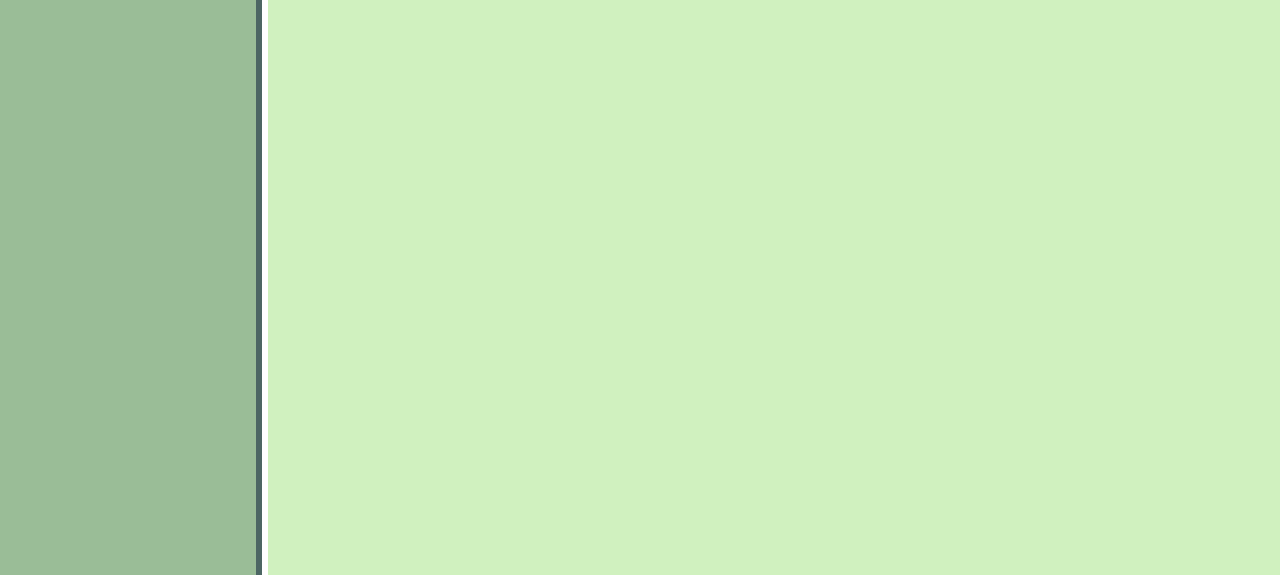
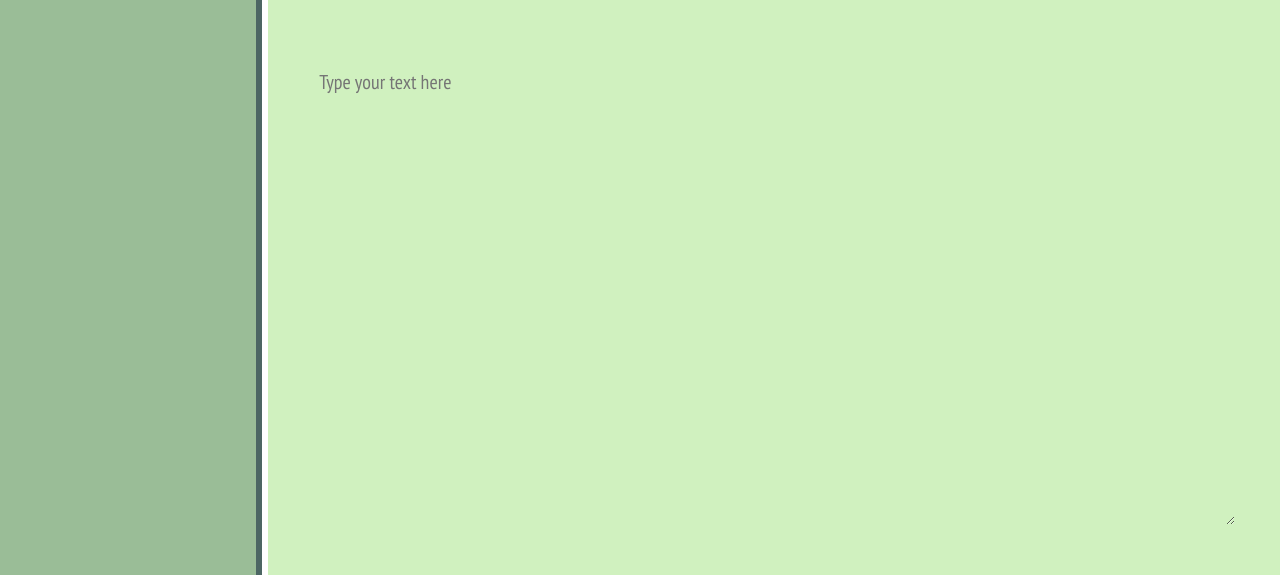
Before and after one commit to BassGI1/notesapp, a React (Create React App) app: page / in a window 1280 px wide. Shown: the part 222-797 px from the top of the page. Built offline with nearby package versions, Linux system fonts and the light colour scheme.

Commit message:
only thing left is the textarea (for now at least)

```diff
--- a/src/App.js
+++ b/src/App.js
@@ -8,8 +8,8 @@ export default function App() {
 
   const [moveRight, setMoveRight] = useState(false)
   const [moveLeft, setMoveLeft] = useState(false)
-  const [currentNote, setCurrentNote] = useState('')
-  const [notes, setNotes] = useState(() => [])
+  const [currentNote, setCurrentNote] = useState('         ')
+  const [notes, setNotes] = useState(JSON.parse(localStorage.getItem('notes')) || [])
 
   const move = () => {
     if (!moveRight){
@@ -28,8 +28,8 @@ export default function App() {
       <div className="topleft">
         <img src={logo} alt="not found" onClick={move} className={`${moveRight ? "moveright" : ''} ${moveLeft ? "moveleft" : ''} logoimage`}/>
       </div>
-      <Topbar notes={notes} currentNote={currentNote} setCurrentNote={setCurrentNote}/>
-      <Sidebar notes={notes} setNotes={setNotes} setCurrentNote={setCurrentNote}/>
+      <Topbar notes={notes} currentNote={currentNote} setCurrentNote={setCurrentNote} setNotes={setNotes}/>
+      <Sidebar notes={notes} setNotes={setNotes} setCurrentNote={setCurrentNote} currentNote={currentNote}/>
       <Noteviewer currentNote={currentNote} setCurrentNote={setCurrentNote} notes={notes} setNotes={setNotes}/>
     </div>
 
--- a/src/components/Noteselect.js
+++ b/src/components/Noteselect.js
@@ -1,11 +1,26 @@
 import React from "react";
 
-export default function Noteselect({title, currentNote, setCurrentNote}) {
+export default function Noteselect({title, currentNote, setCurrentNote, notes, setNotes}) {
 
     return (
 
         <div onClick={() => setCurrentNote(title)} className={`${currentNote === title ? 'highernoteselect' : 'noteselect'}`}>
-            {title.length > 11 ? title.substring(0, 11) + "..." : title}
+            <p style={{position: "absolute"}}>{title.length > 11 ? title.substring(0, 11) + "..." : title}</p>
+            {currentNote === title && <img src="https://freesvg.org/img/trash.png" alt="delete" className="trash" onClick={() => {
+                for (let x = 0; x < notes.length; ++x){
+                    if (notes[x].title === currentNote){
+                        setNotes(y => {
+                            let ret = [...y]
+                            ret.splice(x, 1)
+                            localStorage.setItem('notes', JSON.stringify(ret))
+                            return ret
+                        })
+                        title = ''
+                        setCurrentNote('         ')
+                        break
+                    }
+                }
+            }}/>}
         </div>
 
     )
--- a/src/components/Noteviewer.js
+++ b/src/components/Noteviewer.js
@@ -1,6 +1,21 @@
-import React from "react";
+import React, {useState} from "react";
 
 export default function Noteviewer({currentNote, setCurrentNote, notes, setNotes}){
+
+    const [text, setText] = useState(() => {
+        console.log(notes)
+        console.log(currentNote)
+        for (let x = 0; x < notes.length; ++x){
+            if (currentNote === notes[x].title){
+                return notes[x].text
+            }
+        }
+        return ''
+    })
+
+    const handleChange = (event) => {
+        setText(event.target.value)
+    }
 
     const changeTitle = (event) => {
         for (let x = 0; x < notes.length; ++x){
@@ -18,7 +33,8 @@ export default function Noteviewer({currentNote, setCurrentNote, notes, setNotes
     return (
 
         <div className="noteviewer">
-            {currentNote !== '' && <input className="titlebox" type="text" value={currentNote} onChange={changeTitle} placeholder="Title your note"/>}
+            {currentNote !== '           ' && <input className="titlebox" type="text" value={currentNote} onChange={changeTitle} placeholder="Title your note"/>}
+            {currentNote !== '           ' && <textarea className="textbox" placeholder="Type your text here" onChange={handleChange}>{text}</textarea>}
         </div>
 
     )
--- a/src/components/Sidebar.js
+++ b/src/components/Sidebar.js
@@ -5,10 +5,11 @@ class note{
     constructor(id){
         this.title = id
         this.activation = true
+        this.text = ''
     }
 }
 
-export default function Sidebar({notes, setNotes, setCurrentNote}) {
+export default function Sidebar({notes, setNotes, setCurrentNote, currentNote}) {
 
     return (
 
@@ -23,7 +24,7 @@ export default function Sidebar({notes, setNotes, setCurrentNote}) {
                     +
                 </div>
             </div>
-            {notes.map((x, index) => <Note title={x.title} activation={x.activation} notes={notes} setNotes={setNotes} setCurrentNote={setCurrentNote} key={x.title + index}/>)}
+            {notes.map((x, index) => <Note title={x.title} activation={x.activation} notes={notes} setNotes={setNotes} setCurrentNote={setCurrentNote} key={x.title + JSON.stringify(index)}/>)}
         </div>
 
     )
--- a/src/components/Topbar.js
+++ b/src/components/Topbar.js
@@ -1,13 +1,13 @@
 import React from "react";
 import Noteselect from "./Noteselect.js";
 
-export default function Topbar({notes, currentNote, setCurrentNote}) {
+export default function Topbar({notes, currentNote, setCurrentNote, setNotes}) {
 
     return (
 
         <nav className="topbar">
 
-            {notes.filter(x => x.activation === true).map((x, index) => index < 7 ? <Noteselect title={x.title} currentNote={currentNote} setCurrentNote={setCurrentNote} key={x.title}/> : '')}
+            {notes.filter(x => x.activation === true).map((x, index) => index < 7 ? <Noteselect title={x.title} currentNote={currentNote} setCurrentNote={setCurrentNote} notes={notes} setNotes={setNotes} key={x.title}/> : '')}
 
         </nav>
 
--- a/src/index.css
+++ b/src/index.css
@@ -156,6 +156,7 @@ body{
   background-color: #D0F1BF;
   display: flex;
   justify-content: center;
+  flex-wrap: wrap;
 }
 
 .titlebox{
@@ -166,4 +167,28 @@ body{
   outline: none;
   border: none;
   font-size: 1.75rem;
+  cursor: text;
 }
+
+.trash{
+  width: 2vw;
+  height: 2vw;
+  position: relative;
+  top: 3vw;
+  cursor: pointer;
+}
+
+.textbox{
+  position: relative;
+  background: transparent;
+  outline: none;
+  border: none;
+  width: 90%;
+  height: 70%;
+  display: flex;
+  line-height: 3vh;
+  align-items: flex-start;
+  font-family: 'PT Sans Narrow', sans-serif;
+  font-size: 1.25rem;
+  overflow-y: auto;
+}
```
